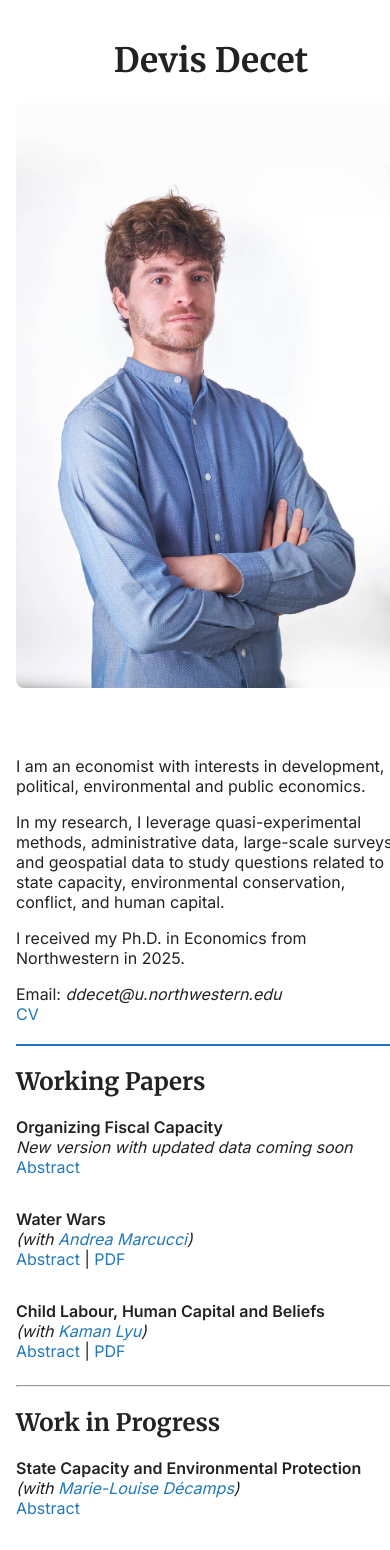
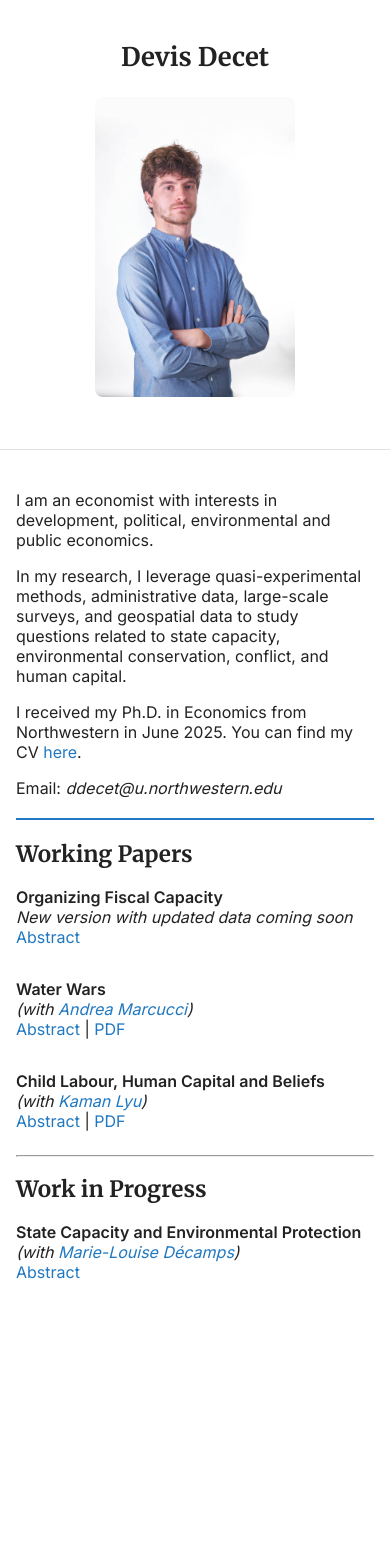
Before and after one commit to elenastella94/elenastella.github.io, a Jekyll site: the page built from index.md, in a window 390 px wide. Built offline with Jekyll 4.4.1, drawn with Linux system fonts in a browser that asks for light colours; after the commit the page ends 1322 px from its top, so only the background shows below that.

Commit message:
Update website

```diff
--- a/_includes/about.md
+++ b/_includes/about.md
@@ -2,7 +2,6 @@ I am an economist with interests in development, political, environmental and pu
 
 In my research, I leverage quasi-experimental methods, administrative data, large-scale surveys, and geospatial data to study questions related to state capacity, environmental conservation, conflict, and human capital.
 
-I received my Ph.D. in Economics from Northwestern in 2025.
+I received my Ph.D. in Economics from Northwestern in June 2025. You can find my CV [here](/assets/pdf/decet_cv.pdf).
 
 Email: *ddecet@u.northwestern.edu*
-[CV](/assets/pdf/decet_cv.pdf)
--- a/assets/css/style.css
+++ b/assets/css/style.css
@@ -29,18 +29,20 @@ body {
 
 /* === Left Column === */
 .left-col {
-  width: 250px;
+  width: 320px; /* Increased from 250px */
   background-color: var(--background-left);
-  padding: 2rem;
+  padding: 3rem 2.5rem; /* Increased vertical padding */
   flex-shrink: 0;
   position: sticky;
   top: 0;
   height: 100vh;
   text-align: center;
+  box-sizing: border-box;
 }
 
 .left-col img {
   width: 100%;
+  max-width: 280px; /* Prevent image from being too large */
   border-radius: 8px;
   margin-bottom: 1rem;
 }
@@ -48,8 +50,10 @@ body {
 /* === Right Column === */
 .right-col {
   flex: 1;
-  padding: 2rem;
+  padding: 3rem 4rem; /* Significantly increased padding */
   overflow: visible; /* prevents independent scroll */
+  max-width: calc(100vw - 320px); /* Prevent overflow on smaller screens */
+  box-sizing: border-box;
 }
 
 /* === Section Divider === */
@@ -57,7 +61,7 @@ body {
   border: 0;
   height: 2px;
   background-color: var(--primary-color);
-  margin: 20px 0; /* bigger spacing before WIP */
+  margin: 30px 0; /* Increased spacing */
 }
 
 /* === Research Cards === */
@@ -66,15 +70,16 @@ body {
 .research-grid {
   display: flex;
   flex-direction: column;
-  gap: 1.5rem;
+  gap: 2rem; /* Increased gap */
 }
 
 .research-card {
   background-color: var(--background-card);
-  padding: 1.5rem;
+  padding: 2rem; /* Increased padding */
   display: flex;
   flex-direction: column;
   transition: none; /* remove hover translate to keep flat */
+  margin-bottom: 1rem;
 }
 
 /* === Toggle Links === */
@@ -83,7 +88,7 @@ body {
   cursor: pointer;
   text-decoration: none;
   font-weight: normal;
-  margin-top: 0.5rem;
+  margin-top: 0.75rem; /* Slightly increased */
 }
 
 .toggle-link:hover {
@@ -97,14 +102,14 @@ body {
   transition: max-height 0.5s ease, padding 0.5s ease;
   padding-top: 0;
   padding-bottom: 0;
-  margin-top: 0.3rem;
+  margin-top: 0.5rem; /* Increased margin */
   text-align: justify;
 }
 
 .abstract.open {
   max-height: 1000px;
-  padding-top: 0.5rem;
-  padding-bottom: 0.5rem;
+  padding-top: 0.75rem; /* Increased padding */
+  padding-bottom: 0.75rem;
 }
 
 /* === Link Styling === */
@@ -124,27 +129,184 @@ h1, h2, h3 {
 }
 
 /* === Mobile-Responsive Styles === */
+
+/* Tablet styles */
+@media (max-width: 1200px) {
+  .left-col {
+    width: 280px; /* Slightly smaller on tablets */
+    padding: 2.5rem 2rem;
+  }
+
+  .right-col {
+    padding: 2.5rem 3rem;
+    max-width: calc(100vw - 280px);
+  }
+}
+
+@media (max-width: 1024px) {
+  .left-col {
+    width: 260px;
+    padding: 2rem 1.5rem;
+  }
+
+  .right-col {
+    padding: 2rem 2.5rem;
+    max-width: calc(100vw - 260px);
+  }
+
+  .research-grid {
+    gap: 1.5rem;
+  }
+
+  .research-card {
+    padding: 1.5rem;
+  }
+}
+
 @media (max-width: 768px) {
+  .container {
+    flex-direction: column; /* stack left and right columns */
+  }
+
+  .left-col {
+    width: 100%;
+    height: auto;
+    position: static;
+    padding: 2rem 1.5rem; /* Maintained broader padding */
+    text-align: center;
+    border-right: none;
+    border-bottom: 1px solid #e0e0e0;
+  }
+
+  .left-col h1 {
+    font-size: 1.8rem; /* Slightly larger */
+    margin-bottom: 1.5rem;
+  }
+
+  .left-col img {
+    max-width: 200px; /* Slightly larger on mobile */
+    margin-bottom: 1.5rem;
+  }
+
+  .right-col {
+    width: 100%;
+    padding: 2rem 1.5rem; /* Maintained broader padding */
+    overflow: visible;
+    max-width: 100%;
+  }
+
+  .research-card {
+    padding: 1.5rem; /* Maintained broader padding */
+    margin-bottom: 1.5rem;
+  }
+
+  .research-grid {
+    gap: 1.5rem;
+  }
+
+  .paper-title {
+    font-size: 1.2rem; /* Slightly larger */
+  }
+
+  .paper-links {
+    gap: 0.5rem; /* Increased gap */
+  }
+
+  .paper-links a {
+    font-size: 0.9rem; /* Slightly larger */
+    padding: 0.4rem 0.8rem; /* More padding */
+  }
+
+  h2 {
+    font-size: 1.6rem; /* Larger headings */
+  }
+
+  .crimson-line {
+    margin: 25px 0;
+  }
+}
+
+@media (max-width: 480px) {
+  .left-col {
+    padding: 1.5rem 1rem; /* Still broader than original */
+  }
+
+  .right-col {
+    padding: 1.5rem 1rem; /* Still broader than original */
+  }
+
+  .left-col h1 {
+    font-size: 1.6rem;
+  }
+
+  .research-card {
+    padding: 1.25rem; /* Still broader than original */
+  }
+
+  .research-grid {
+    gap: 1.25rem;
+  }
+
+  h2 {
+    font-size: 1.4rem;
+  }
+
+  .crimson-line {
+    margin: 20px 0;
+  }
+}
+
+/* === Very small screens === */
+@media (max-width: 360px) {
+  .left-col {
+    padding: 1rem 0.75rem;
+  }
+
+  .right-col {
+    padding: 1rem 0.75rem;
+  }
+
+  .research-card {
+    padding: 1rem;
+  }
+}
+
+/* === Print Styles === */
+@media print {
   .container {
     flex-direction: column;
   }
 
   .left-col {
     width: 100%;
-    padding: 1rem;
-    font-size: 1.05rem;
-    text-align: center;
+    position: static;
     height: auto;
-    position: relative;
+    border: none;
+    padding: 2rem;
   }
 
   .right-col {
-    width: 100%;
-    padding: 1rem;
+    padding: 2rem;
   }
 
   .research-card {
-    padding: 0.8rem;
-    font-size: 0.95rem;
+    break-inside: avoid;
+    border: 1px solid #e0e0e0;
+    padding: 1.5rem;
+    margin-bottom: 1rem;
+  }
+
+  .toggle-link {
+    display: none;
+  }
+
+  .abstract {
+    max-height: none;
+    padding: 1rem;
+    background-color: #f5f5f5;
+  }
+
+  .crimson-line {
+    background: #222;
   }
 }
```
Also changed, not shown: README.md.
